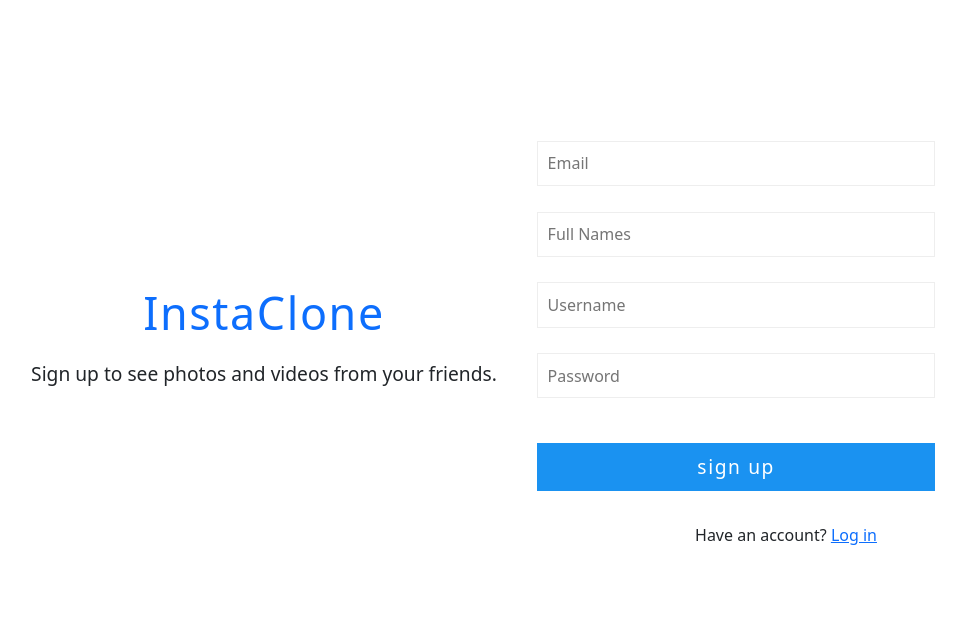
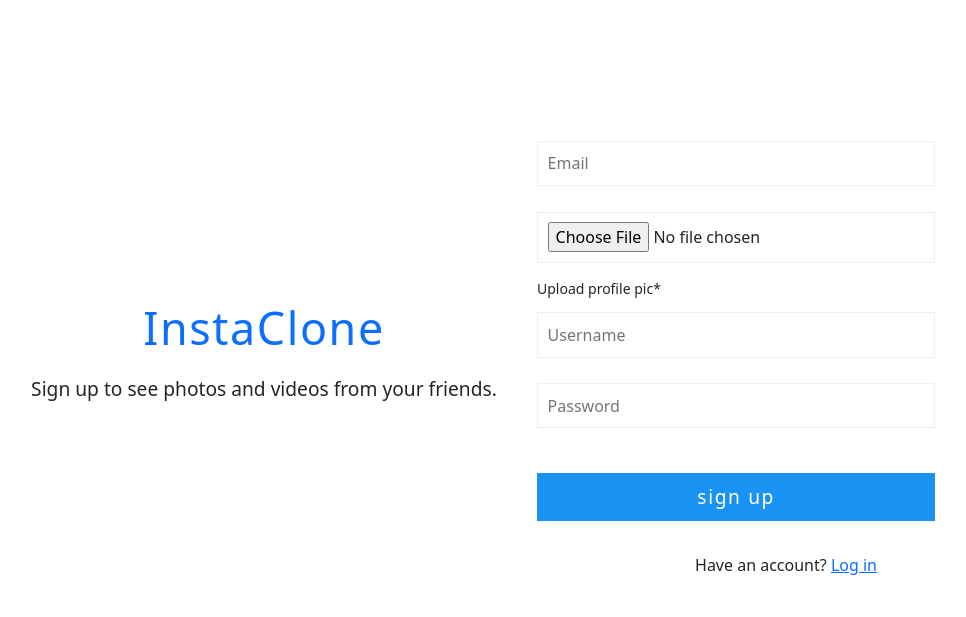
Before and after one commit to fobiero/InstagramClone_DJ_02, a Django app: page /register/ in a window 1280 px wide. Shown: the top 617 px of the page, without its empty margins (115-1081 px from the left). Run offline with Django 4.2, Linux system fonts and the light colour scheme; some libraries are stand-ins or nearby versions.

Commit message:
debug Index page

```diff
--- a/insta/templates/register.html
+++ b/insta/templates/register.html
@@ -15,9 +15,13 @@
                 <div class="input-group">
                     <input type="text" placeholder="email" name="email">
                 </div>
+                <!-- <div class="input-group">
+                    <input type="text" placeholder="full names" name="name">
+                </div> -->
                 <div class="input-group">
-                    <input type="text" placeholder="full names" name="name">
+                    <input type="file" id="inputGroupFile01" name="profile-pic">
                 </div>
+                <small>Upload profile pic*</small>
                 <div class="input-group">
                     <input type="text" placeholder="username" name="username">
                 </div>
```
